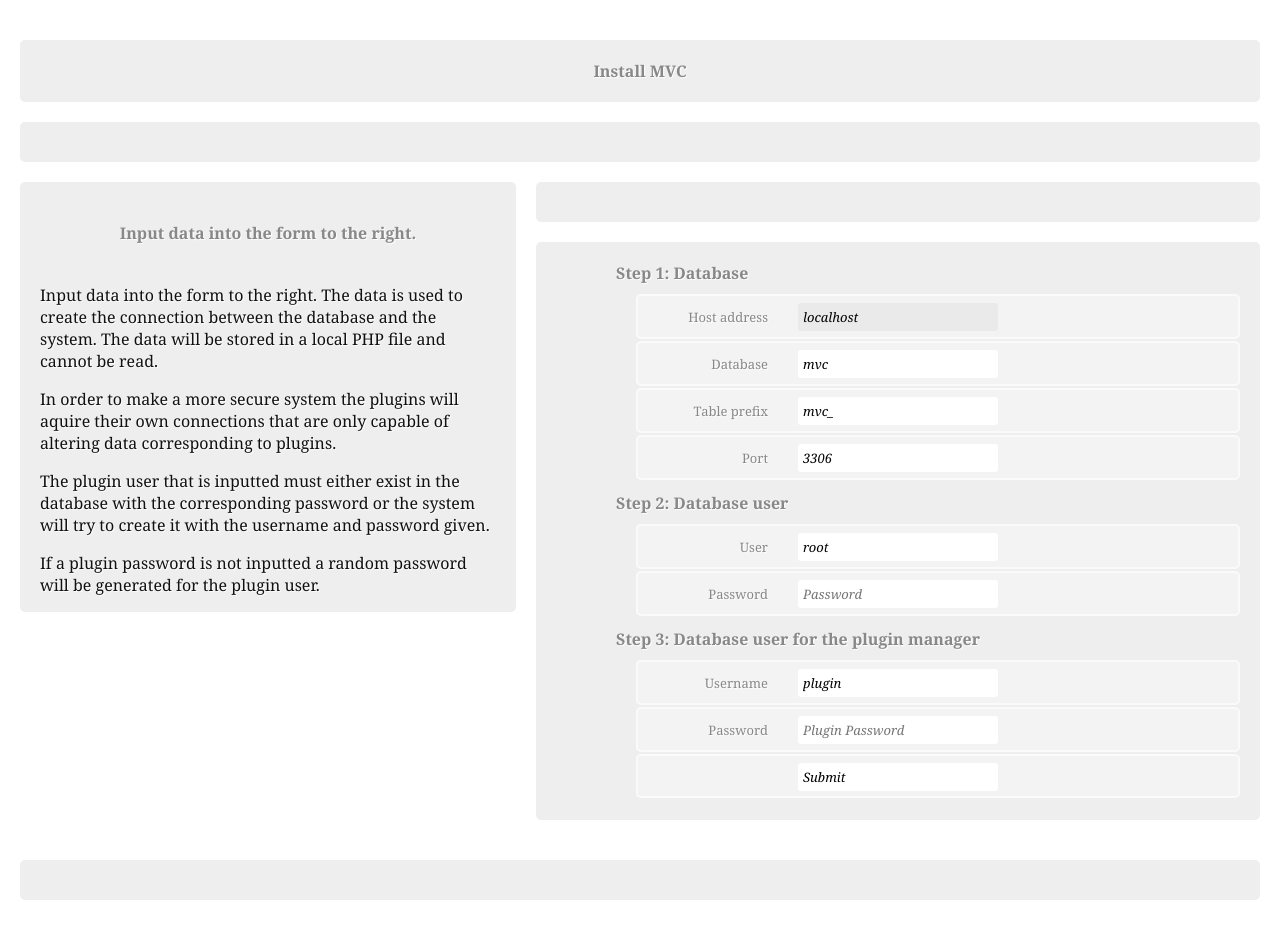
After one commit to FrejKnutar/mvc, a PHP site: page /views/install.php in a window 1280 px wide. The commit adds this page. Run offline with PHP 8.4, Linux system fonts and the light colour scheme.

Commit message:
Försöker skapa en installer

```diff
--- a/initialization.php
+++ b/initialization.php
@@ -1,10 +1,4 @@
 <?php
 // The URL to the web server
-define(
-    "HOME",
-    'http'  . (filter_input(INPUT_SERVER, "HTTPS") == "on" ? "s" : '') . "://" .
-    filter_input(INPUT_SERVER, "SERVER_NAME") .
-    (filter_input(INPUT_SERVER, "SERVER_PORT") != 80 ? filter_input(INPUT_SERVER, "SERVER_PORT") : '')
-);
 define("DEFAULT_CLASS", "PluginManager");
 define("DEFAULT_METHOD", "index");
--- a/plugins/head/head.php
+++ b/plugins/head/head.php
@@ -18,9 +18,8 @@ abstract class Head
     static function add($fileName, $attributes = array()) {
         if (!filter_var($fileName, FILTER_VALIDATE_URL)) {
             $trace = debug_backtrace();
-            $path = str_replace(
+            $path = str_remove_first(
                 filter_input(INPUT_SERVER, "SERVER_ROOT"),
-                '',
                 dirname($trace[0]['file'])
             );
             if (DIRECTORY_SEPARATOR == '\\') {
--- /dev/null
+++ b/views/install.php
@@ -0,0 +1,265 @@
+<head>
+    <style type="text/css">
+        html, body, h1, form, fieldset, legend, ol, li {
+            margin: 0;
+            padding: 0;
+        }
+        body {
+            background: #ffffff;
+            color: #111111;
+            font-family: Georgia, "Times New Roman", Times, serif;
+            text-align: left;
+            vertical-align: top;
+            padding: 20px;
+        }
+        header, nav, aside, footer {
+            background: #eeeeee;
+            -moz-border-radius: 5px;
+            -webkit-border-radius: 5px;
+            border-radius: 5px;
+            text-shadow: 1px 1px 1px #ffffff;
+        }
+        header, nav, article, footer {
+            display: block;
+            color: #888888;
+            padding: 20px;
+            margin: 20px 0;
+        }
+        header {
+            text-align: center;
+            font-size: 16px;
+            font-weight: bold;
+        }
+        nav ol {
+            list-style: none;
+            display: block;
+        }
+        nav ol li {
+            display: inline-block
+        }
+        nav ol li:after {
+            content: " > ";
+        }
+        nav ol li:last-child:after {
+            content: "";
+        }
+        aside, section {
+            display: inline-block;
+            padding: 0;
+            margin: 0;
+            vertical-align: top;
+        }
+        aside {
+            width: 40%;
+            min-width: 200px;
+        }
+        section {
+            width: 60%;
+            min-width: 400px;
+            text-align: left;
+        }
+        section *:first-child {
+            margin-top: 0px;
+        }
+        section * {
+            margin-left: 20px;
+        }
+        aside * {
+            margin-left: 20px;
+            margin-right: 20px;
+        }
+        section article {
+            background: #eeeeee;
+            -moz-border-radius: 5px;
+            -webkit-border-radius: 5px;
+            border-radius: 5px;
+            text-shadow: 1px 1px 1px #ffffff;
+            min-width: 400px;
+            display: block;
+        }
+        form {
+            counter-reset: fieldsets;
+        }
+        form fieldset {
+            border: none;
+            margin-bottom: 10px;
+        }
+        form fieldset:last-of-type {
+            margin-bottom: 0;
+        }
+        form legend {
+            color: #888888;
+            font-size: 16px;
+            font-weight: bold;
+            padding-bottom: 10px;
+        }
+        form fieldset legend:before {
+            counter-increment: fieldsets;
+            content: "Step " counter(fieldsets) ": ";
+        }
+        form fieldset fieldset legend {
+            color: #111111;
+            font-size: 13px;
+            font-weight: normal;
+            padding-bottom: 0;
+        }
+        form ol li {
+            background: #ffffff;
+            background: rgba(255,255,255,.3);
+            border-color: #dadada;
+            border-color: rgba(255,255,255,.6);
+            border-style: solid;
+            border-width: 2px;
+            -moz-border-radius: 5px;
+            -webkit-border-radius: 5px;
+            border-radius: 5px;
+            line-height: 30px;
+            list-style: none;
+            padding: 5px 10px;
+            margin-bottom: 2px;
+            text-align: left;
+        }
+        form ol ol li {
+            background: none;
+            border: none;
+            float: left;
+        }
+        form label {
+            text-align: right;
+            width: 100px;
+            display: inline-block;
+            font-size: 13px;
+            padding-right: 10px;
+        }
+        form fieldset fieldset label {
+            background:none no-repeat left 50%;
+            line-height: 20px;
+            padding: 0 0 0 30px;
+            width: auto;
+        }
+        form input:not([type=radio]), form textarea {
+            text-align: left;
+            width: 200px;
+            display: inline-block;
+            text-align: left;
+            background: #ffffff;
+            border: none;
+            -moz-border-radius: 3px;
+            -webkit-border-radius: 3px;
+            -khtml-border-radius: 3px;
+            border-radius: 3px;
+            font: italic 13px Georgia, "Times New Roman", Times, serif;
+            outline: none;
+            padding: 5px;
+        }
+        form input:not([type=submit]):focus, form textarea:focus {
+            background: #eaeaea;
+        }
+        form input[type=radio] {
+            float: left;
+            margin-right: 5px;
+        }
+        form button {
+            background: #384313;
+            border: none;
+            -moz-border-radius: 20px;
+            -webkit-border-radius: 20px;
+            -khtml-border-radius: 20px;
+            border-radius: 20px;
+            color: #ffffff;
+            display: block;
+            font: 18px Georgia, "Times New Roman", Times, serif;
+            letter-spacing: 1px;
+            margin: auto;
+            padding: 7px 25px;
+            text-shadow: 0 1px 1px #000000;
+            text-transform: uppercase;
+        }
+        form button:hover {
+            background: #1e2506;
+            cursor: pointer;
+        }
+    </style>
+</head>
+<body>
+    <header>Install MVC</header>
+    <nav>
+        <ol>
+            <?php if (isset($nav)) foreach ($nav as $step): ?>
+            <li><?php echo $step;?></a>
+            <?php endforeach; ?>
+        </ol>
+    </nav>
+    <aside>
+        <header>Input data into the form to the right.</header>
+        <p>
+            Input data into the form to the right. The data is used to create
+            the connection between the database and the system. The data will be
+            stored in a local PHP file and cannot be read.
+        </p>
+        <p>
+            In order to make a more secure system the plugins will aquire their
+            own connections that are only capable of altering data corresponding
+            to plugins.
+        </p>
+        <p>
+            The plugin user that is inputted must either exist in the database
+            with the corresponding password or the system will try to create it
+            with the username and password given.
+        </p>
+        <p>
+            If a plugin password is not inputted a random password will be
+            generated for the plugin user.
+        </p>
+    </aside><section>
+        <header><?php if (isset($method)) echo $method;?></header>
+        <article>
+            <form method="POST"
+                <?php if(isset($action)) echo "action=\"$action\"";?>>
+                <fieldset>
+                    <legend>Database</legend>
+                    <ol>
+                        <li>
+                            <label for="host">Host address</label><input name="host" type="text" placeholder="Host address" required autofocus value="localhost">
+                        </li>
+                        <li>
+                            <label for="database">Database</label><input name="database" type="text" placeholder="Database" required value="mvc">
+                        </li>
+                        <li>
+                            <label for="prefix">Table prefix</label><input name="prefix" type="text" required value="mvc_">
+                        </li>
+                        <li>
+                            <label for="port">Port</label><input name="port" type="number" placeholder="Port" value="3306" required>
+                        </li>
+                    </ol>
+                </fieldset>
+                <fieldset>
+                    <legend>Database user</legend>
+                    <ol>
+                        <li>
+                            <label for="user">User</label><input name="user" type="text" placeholder="Username" required value="root">
+                        </li>
+                        <li>
+                            <label for="password">Password</label><input name="password" type="password" placeholder="Password">
+                        </li>
+                    </ol>
+                </fieldset>
+                <fieldset>
+                    <legend>Database user for the plugin manager</legend>
+                    <ol>
+                        <li>
+                            <label for="pluginuser">Username</label><input name="pluginuser" type="text" required value="plugin">
+                        </li>
+                        <li>
+                            <label for="pluginpass">Password</label><input name="pluginpass" type="password" placeholder="Plugin Password">
+                        </li>
+                        <li>
+                            <label></label><input type="submit" value="Submit" name="submit">
+                        </li>
+                    </ol>
+                </fieldset>
+            </form>
+        </article>
+    </section>
+    <footer></footer>
+</body>
```
Also changed, not shown: controllers/Install.php (added, +65 -0 lines), index.php (+66 -31 lines), models/MysqlInstall.php (added, +20 -0 lines), mysqlconnector.php (+16 -6 lines).
